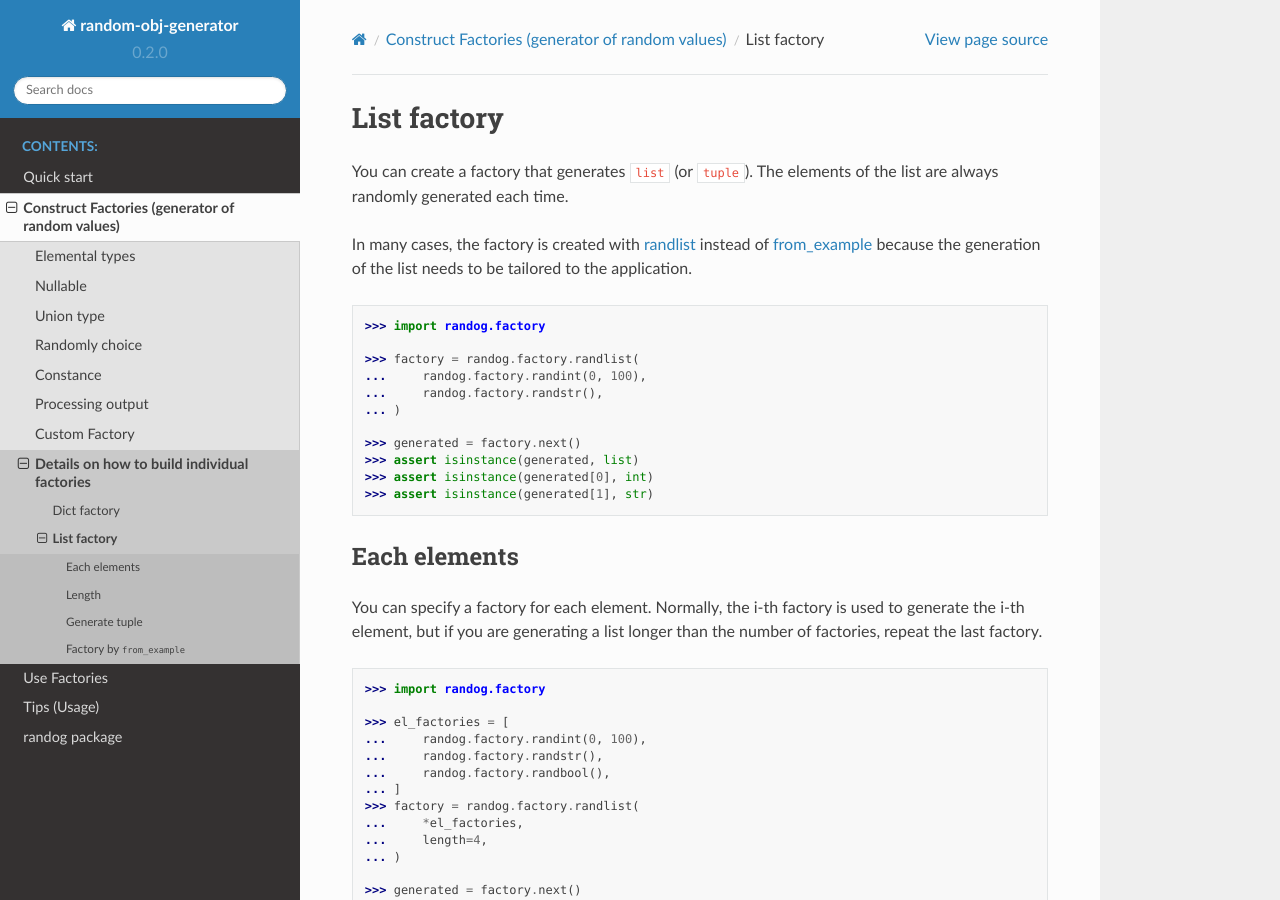
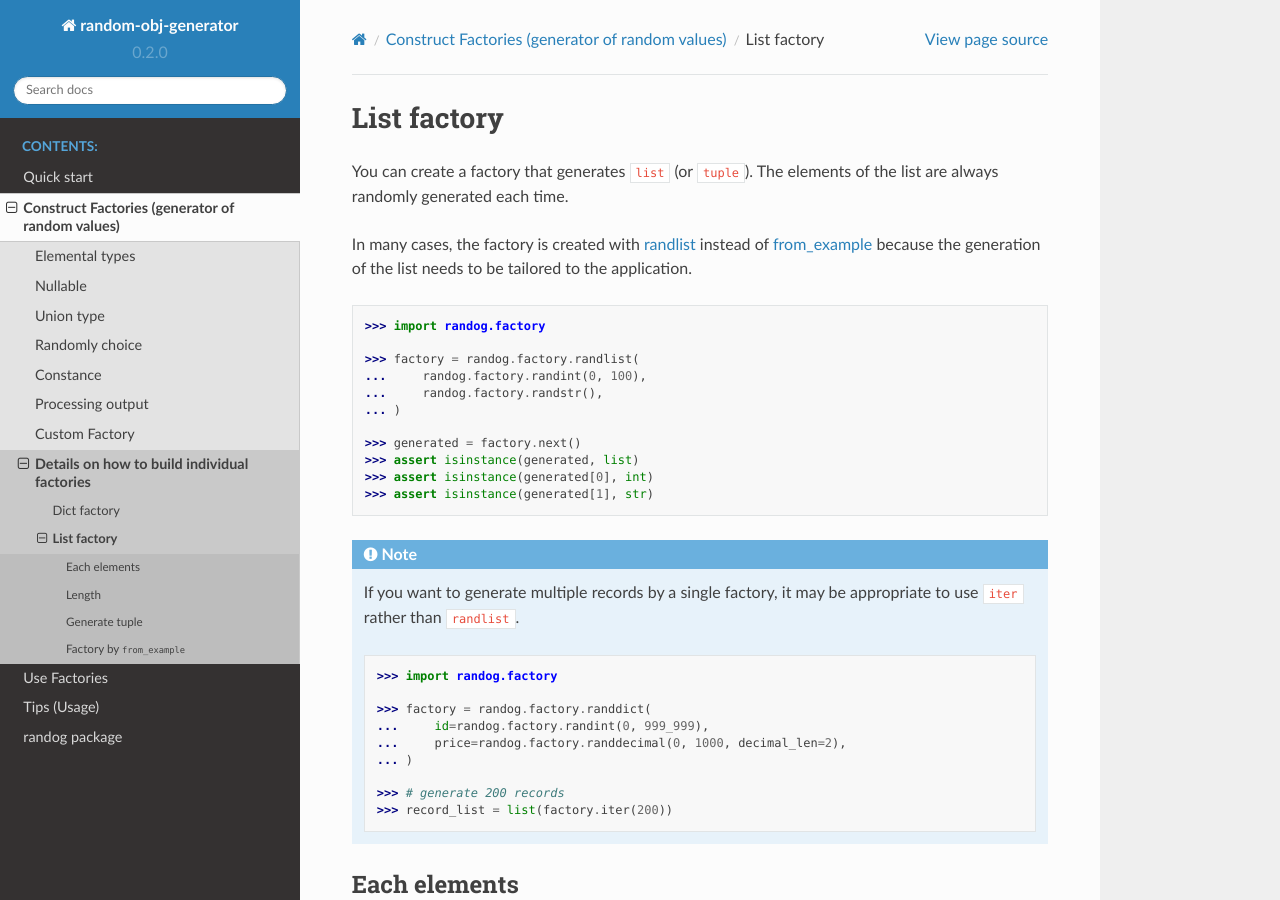
Before and after one commit to unaguna/random-obj-generator, a Sphinx documentation site: the page built from sphinx/source/doc.list_factory.rst, in a window 1280 px wide and 900 px high. Built offline with Sphinx 7.4.7 and the Read the Docs theme 2.0.0, drawn with Linux system fonts in a browser that asks for light colours.

Commit message:
📝 note use of `Factory.iter` instead `randlist`

```diff
--- a/sphinx/source/doc.list_factory.rst
+++ b/sphinx/source/doc.list_factory.rst
@@ -18,6 +18,22 @@ In many cases, the factory is created with `randlist <randog.factory.html#randog
     >>> assert isinstance(generated, list)
     >>> assert isinstance(generated[0], int)
     >>> assert isinstance(generated[1], str)
+
+.. note::
+
+    If you want to generate multiple records by a single factory, it may be appropriate to use :code:`iter` rather than :code:`randlist`.
+
+    .. doctest::
+
+        >>> import randog.factory
+
+        >>> factory = randog.factory.randdict(
+        ...     id=randog.factory.randint(0, 999_999),
+        ...     price=randog.factory.randdecimal(0, 1000, decimal_len=2),
+        ... )
+
+        >>> # generate 200 records
+        >>> record_list = list(factory.iter(200))
 
 
 Each elements
```
